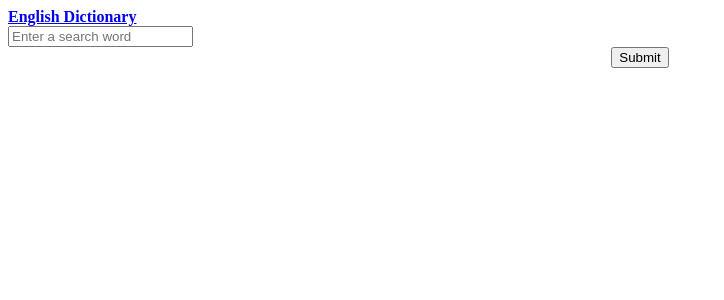
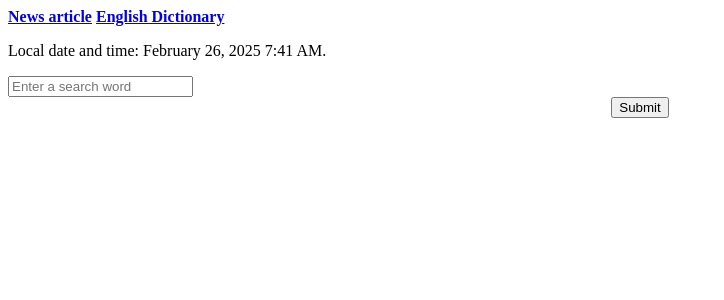
Before and after one commit to sunny-ksh/Dictionary_App, a Flask app: page / in a window 1280 px wide. Shown: the top 300 px of the page, without its empty margins (0-724 px from the left). Run offline with Flask 3, Linux system fonts and the light colour scheme; some libraries are stand-ins or nearby versions.

Commit message:
Local time

```diff
--- a/app.py
+++ b/app.py
@@ -5,12 +5,16 @@ from flask_bootstrap import Bootstrap5
 import requests
 import json, os
 from dotenv import load_dotenv
+from flask_moment import Moment
+from datetime import datetime
+
 
 load_dotenv()
 
 app = Flask(__name__)
 app.config['SECRET_KEY'] = os.getenv("SECRET_KEY")
 bootstrap = Bootstrap5(app)
+moment = Moment(app)
 
 @app.route("/", methods=["POST", "GET"])
 def index():
@@ -18,7 +22,8 @@ def index():
         if len(request.form["word"]) > 0:
             word = request.form["word"]
             return redirect(url_for("find", word=word), 301)
-    return render_template("index.html")
+    return render_template("index.html",
+                           current_time=datetime.utcnow())
 
 @app.route("/find/", methods=["POST", "GET"])
 def find():
@@ -28,7 +33,8 @@ def find():
     result = json.loads(response.text)[0]
 
     return render_template("find.html", result = result,
-                           current_word=word)
+                           current_word=word,
+                           current_time=datetime.utcnow())
 
 @app.errorhandler(404)
 def page_not_found(e):
--- a/templates/base.html
+++ b/templates/base.html
@@ -6,13 +6,15 @@
       <meta name="viewport" content="width=device-width, initial-scale=1, shrink-to-fit=no">
       {% block styles %}
       {% endblock %}
-      <title> Dictionary App </title>
+      <title> English News App </title>
       <nav class="navbar navbar-light">
         <div class="container-fluid">
+          <a class="navbar-brand" href="/"><b>News article</b></a>
           <a class="navbar-brand" href="/"><b>English Dictionary</b></a>
         </div>
       </nav>
     {% endblock %}
+    <p>Local date and time: {{ moment(current_time).format('LLL') }}.</p>
   </head>
 
   <body>
@@ -26,7 +28,10 @@
           </div>
         </form>
 
-    {% block scripts %} {% endblock %}
+	{% block scripts %}
+	  {{ moment.include_moment() }}
+	  {{ moment.locale('ko') }}
+	{% endblock %}
     <div id="content">
       {% block content %} {% endblock %}
     </div>
--- a/templates/find.html
+++ b/templates/find.html
@@ -1,7 +1,8 @@
 {% extends "base.html" %}
 
+<p>Local date and time is {{ moment(current_time).format('LLL') }}.</p>
+<p>That was {{ moment(current_time).fromNow(refresh=True) }}</p>
 {% block content %}
-
   <hr>
   <h1 align="center"><b>{{ current_word }}</b></h1>
   <hr>
--- /dev/null
+++ b/templates/news.html
@@ -0,0 +1 @@
+{% extends "base.html" %}
```
Also changed, not shown: requirements.txt (+19 -1 lines).
